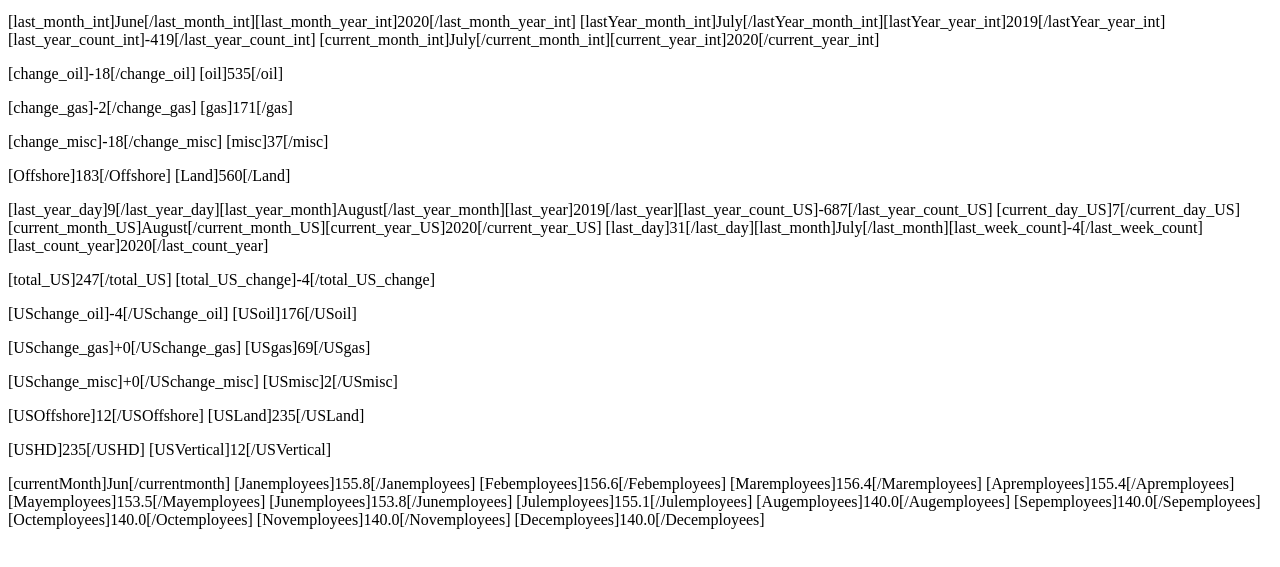
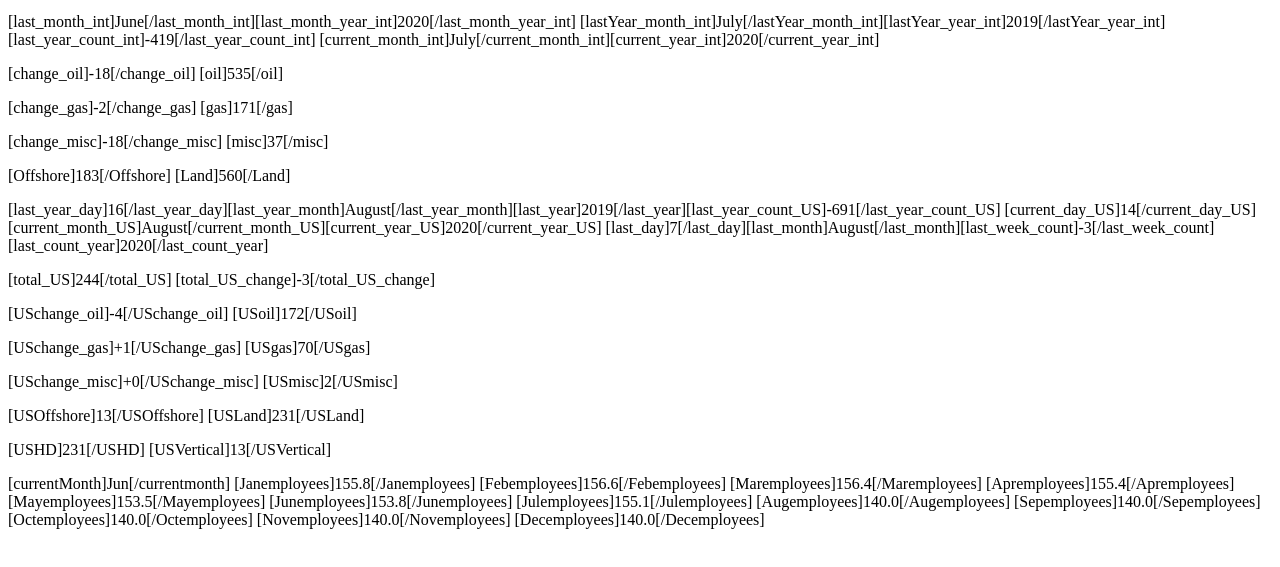
Before and after one commit to AdrianSalinas98/AdrianSalinas98.github.io, a plain HTML site: page Data.html in a window 1280 px wide. Shown: the part 101-668 px from the top of the page. Drawn offline with Linux system fonts and the light colour scheme.

Commit message:
Update Data.html

```diff
--- a/Data.html
+++ b/Data.html
@@ -47,27 +47,27 @@
             <p>
 
 
-                [last_year_day]9[/last_year_day][last_year_month]August[/last_year_month][last_year]2019[/last_year][last_year_count_US]-687[/last_year_count_US]
+                [last_year_day]16[/last_year_day][last_year_month]August[/last_year_month][last_year]2019[/last_year][last_year_count_US]-691[/last_year_count_US]
 
-                [current_day_US]7[/current_day_US][current_month_US]August[/current_month_US][current_year_US]2020[/current_year_US]
-                [last_day]31[/last_day][last_month]July[/last_month][last_week_count]-4[/last_week_count][last_count_year]2020[/last_count_year]
+                [current_day_US]14[/current_day_US][current_month_US]August[/current_month_US][current_year_US]2020[/current_year_US]
+                [last_day]7[/last_day][last_month]August[/last_month][last_week_count]-3[/last_week_count][last_count_year]2020[/last_count_year]
 
 
 
             </p>
             <p>
-                [total_US]247[/total_US]
-                [total_US_change]-4[/total_US_change]
+                [total_US]244[/total_US]
+                [total_US_change]-3[/total_US_change]
             </p>
             <p>
                 [USchange_oil]-4[/USchange_oil]
-                [USoil]176[/USoil]
+                [USoil]172[/USoil]
             </p>
         </div>
         <div id="USgasCount">
             <p>
-                [USchange_gas]+0[/USchange_gas]
-                [USgas]69[/USgas]
+                [USchange_gas]+1[/USchange_gas]
+                [USgas]70[/USgas]
             </p>
         </div>
         <div id="USMiscCount">
@@ -78,14 +78,14 @@
         </div>
         <div id="USLocation">
             <p>
-                [USOffshore]12[/USOffshore]
-                [USLand]235[/USLand]
+                [USOffshore]13[/USOffshore]
+                [USLand]231[/USLand]
             </p>
         </div>
         <div id="USDirection">
             <p>
-                [USHD]235[/USHD]
-                [USVertical]12[/USVertical]
+                [USHD]231[/USHD]
+                [USVertical]13[/USVertical]
             </p>
         </div>
         <div id="LaborStats">
```
